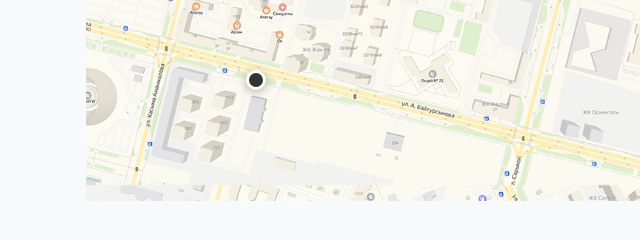
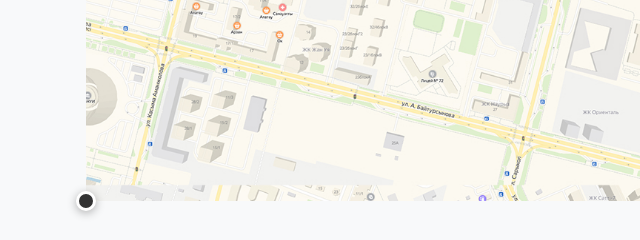
Before and after one commit to poonamrawat8585/digital, a plain HTML site: page contact/contact.html in a window 1280 px wide. Shown: the part 320-560 px from the top of the page, 640-1280 px from the left. Drawn offline with nearby package versions, Linux system fonts and the light colour scheme; files whose address does not match are found by name.

Commit message:
Update contact.css

```diff
--- a/contact/contact.css
+++ b/contact/contact.css
@@ -87,11 +87,9 @@
 
 
 .map-marker {
-    position: absolute;
-    top: 50%;
-    left: 70%;
+
     transform: translate(-50%, -50%);
-    width: 20px;
+    width : 20px;
     height: 20px;
     background: #333;
     border-radius: 50%;
```
